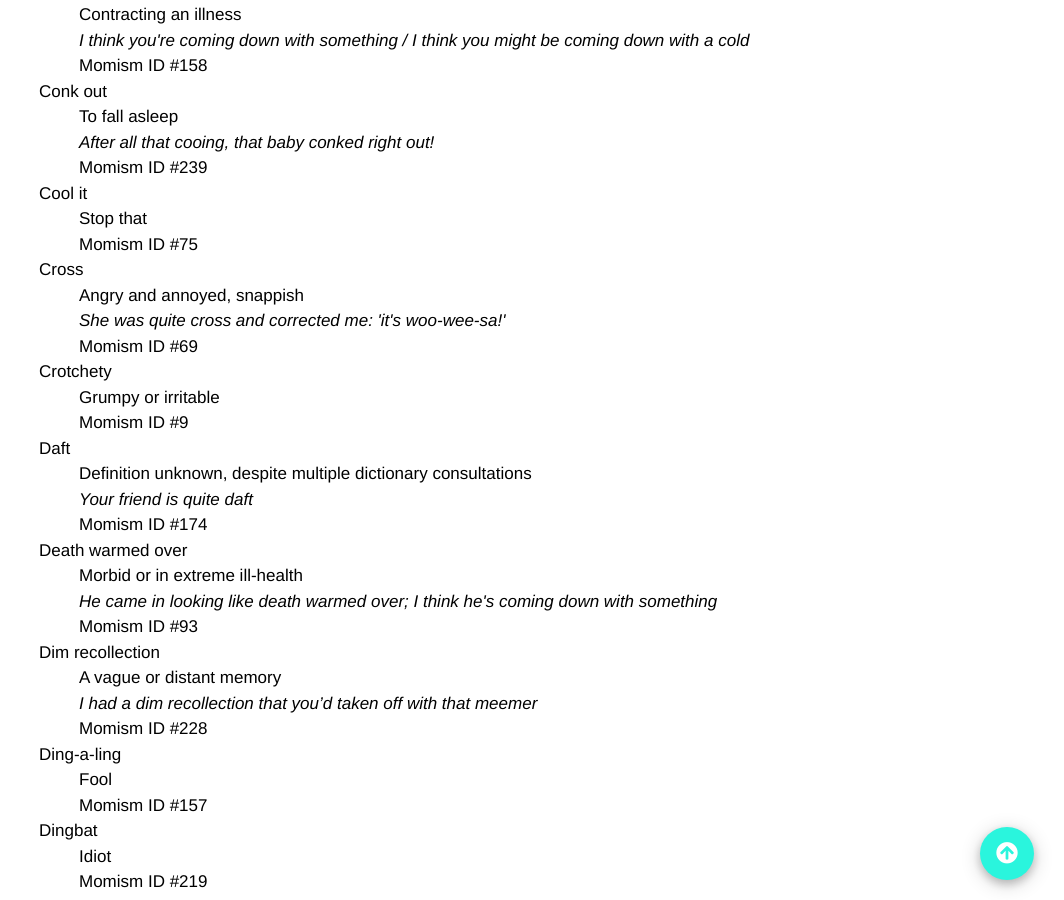
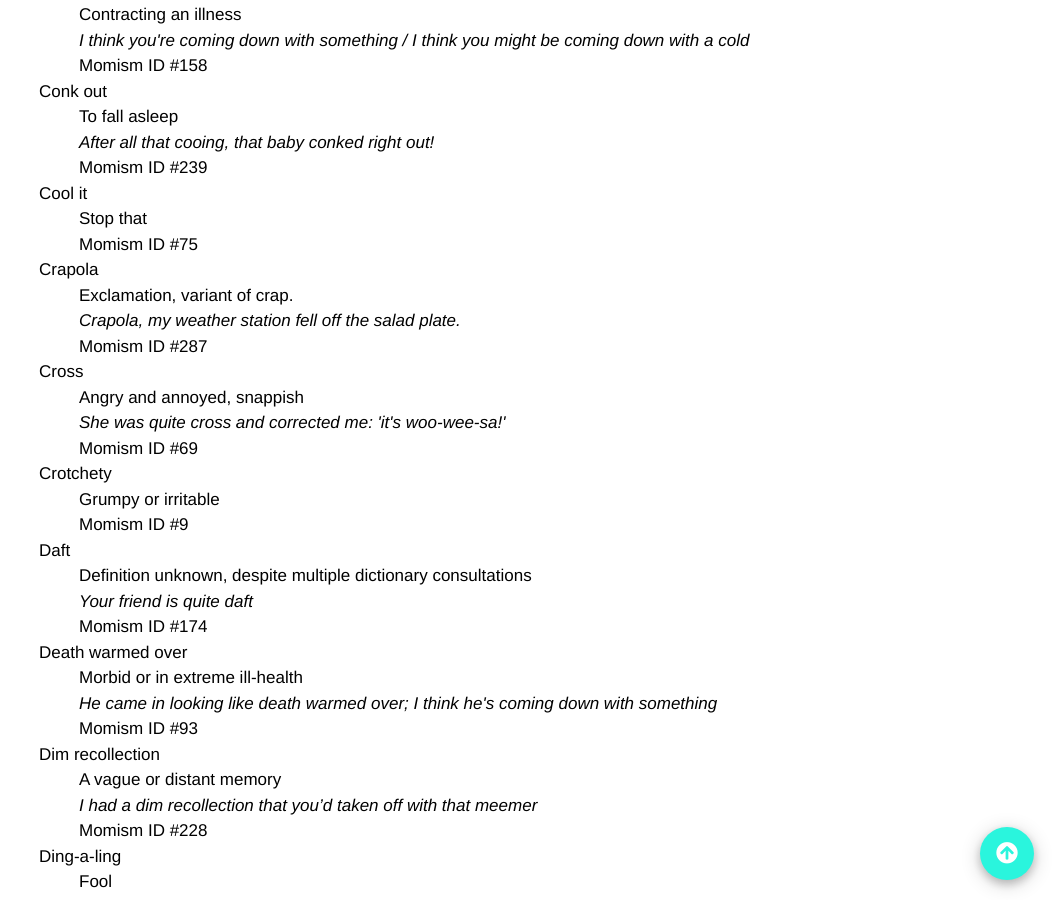
Before and after one commit to summerhays/new_momisms, a Jekyll site: the page built from _pages/old_list.md, in a window 1280 px wide and 900 px high, scrolled down 4071 px. Shown: the whole window, without its empty margins (216-1280 px from the left). Built offline with Jekyll 4.4.1, drawn with Linux system fonts in a browser that asks for light colours; some web fonts are replaced; comment, search, counter and statistics services are not loaded; some of the changed text lies outside the part shown.

Commit message:
new momisms

```diff
--- a/_data/momisms.yaml
+++ b/_data/momisms.yaml
@@ -166,6 +166,10 @@
   definition: "Stop that"
   order: 75
   links: "<img class='img_small' src='/assets/images/ice.jpg' alt='Ice'>"
+- momism: "Crapola"
+  definition: "Exclamation, variant of crap."
+  example: "Crapola, my weather station fell off the salad plate."
+  order: 287
 - momism: "Cross"
   definition: "Angry and annoyed, snappish"
   example: "She was quite cross and corrected me: 'it's woo-wee-sa!'"
@@ -803,7 +807,7 @@
   order: 247
 - momism: "She could talk the leaves off a tree"
   definition: "Someone often speaks at great length"
-  mommentary: "That comes from Debbie Hotch, college roommate"
+  mommentary: "That comes from a college roommate from Boston"
   order: 186
 - momism: "Skedaddle"
   definition: "Leave rapidly"
```
